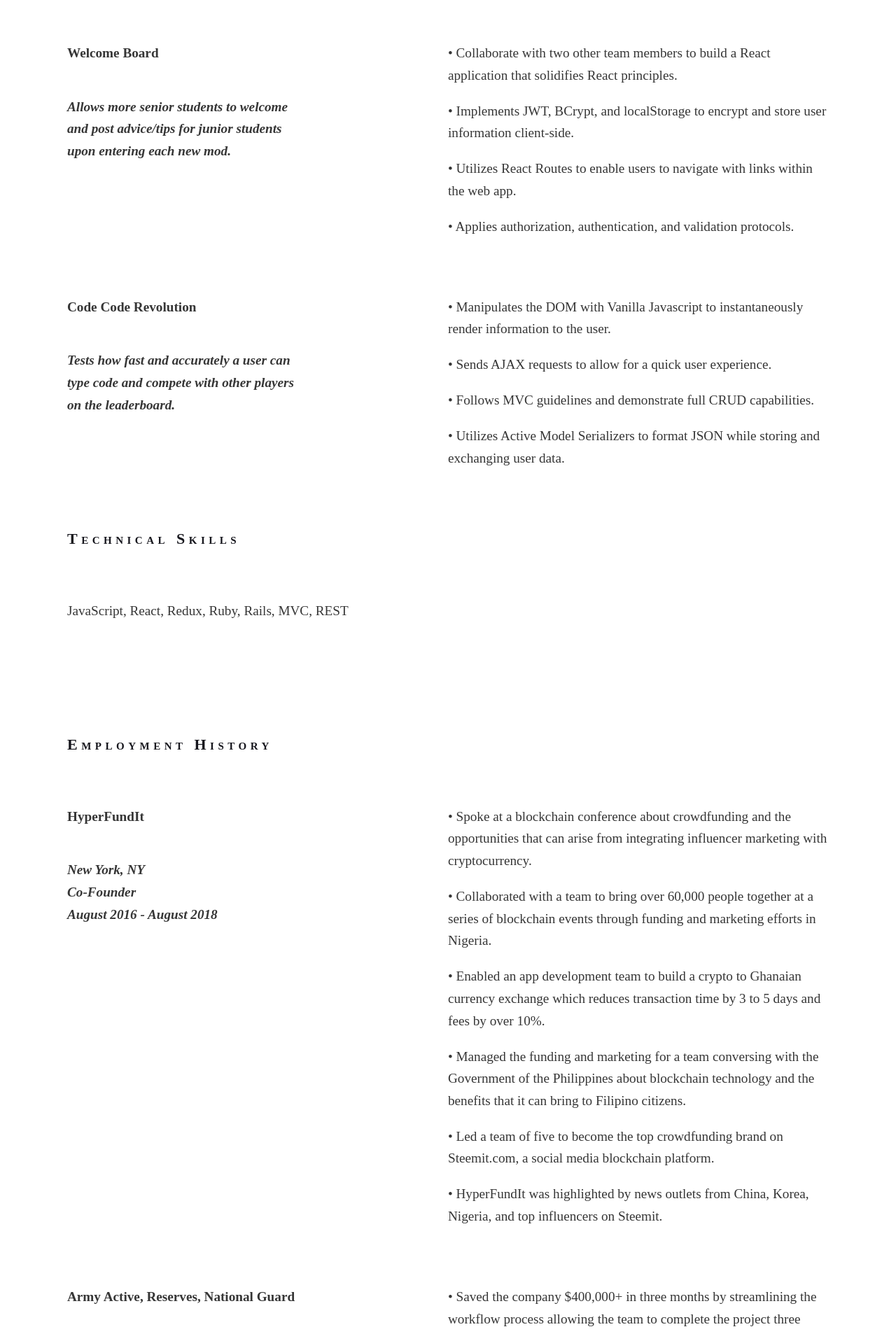
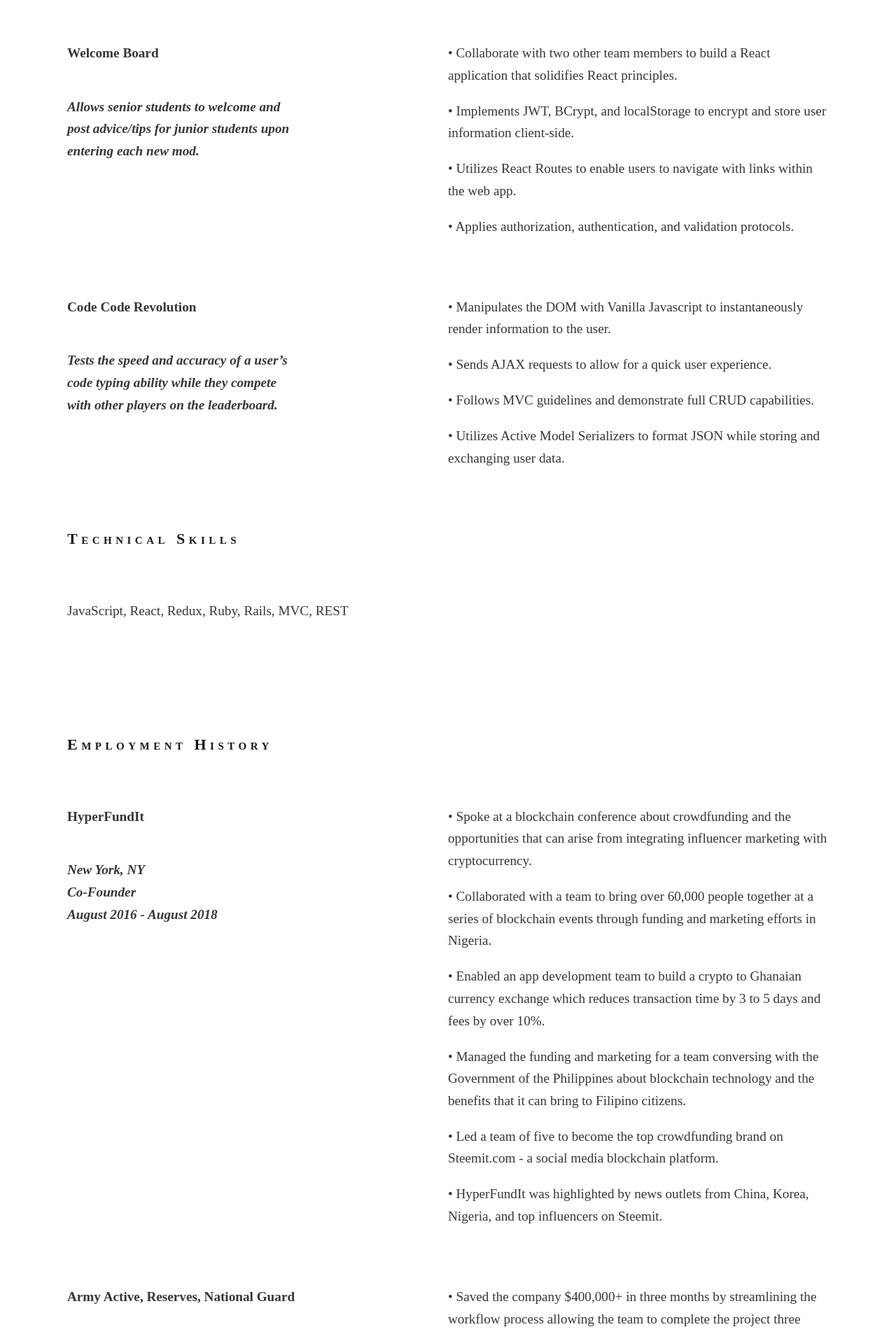
Before and after one commit to robertchen234/portfolio, a React (Create React App) app: page / in a window 1280 px wide. Shown: the part 5040-6946 px from the top of the page at 70% size. Built offline with nearby package versions, Linux system fonts and the light colour scheme; no server answers.

Commit message:
update resume

```diff
--- a/src/components/Resume.js
+++ b/src/components/Resume.js
@@ -54,7 +54,7 @@ const Resume = props => {
               <p>Welcome Board</p>
               <div className="resume-quote">
                 <p>
-                  Allows more senior students to welcome and post advice/tips
+                  Allows senior students to welcome and post advice/tips
                   for junior students upon entering each new mod.
                 </p>
               </div>
@@ -84,8 +84,7 @@ const Resume = props => {
               <p>Code Code Revolution</p>
               <div className="resume-quote">
                 <p>
-                  Tests how fast and accurately a user can type code and compete
-                  with other players on the leaderboard.
+                Tests the speed and accuracy of a user’s code typing ability while they compete with other players on the leaderboard.
                 </p>
               </div>
             </div>
@@ -150,7 +149,7 @@ const Resume = props => {
                 • Managed the funding and marketing for a team conversing with the Government of the Philippines about blockchain technology and the benefits that it can bring to Filipino citizens.
               </p>
               <p>
-                • Led a team of five to become the top crowdfunding brand on Steemit.com, a social media blockchain platform.
+                • Led a team of five to become the top crowdfunding brand on Steemit.com - a social media blockchain platform.
               </p>
               <p>
                 • HyperFundIt was highlighted by news outlets from China, Korea, Nigeria, and top influencers on Steemit.
```
